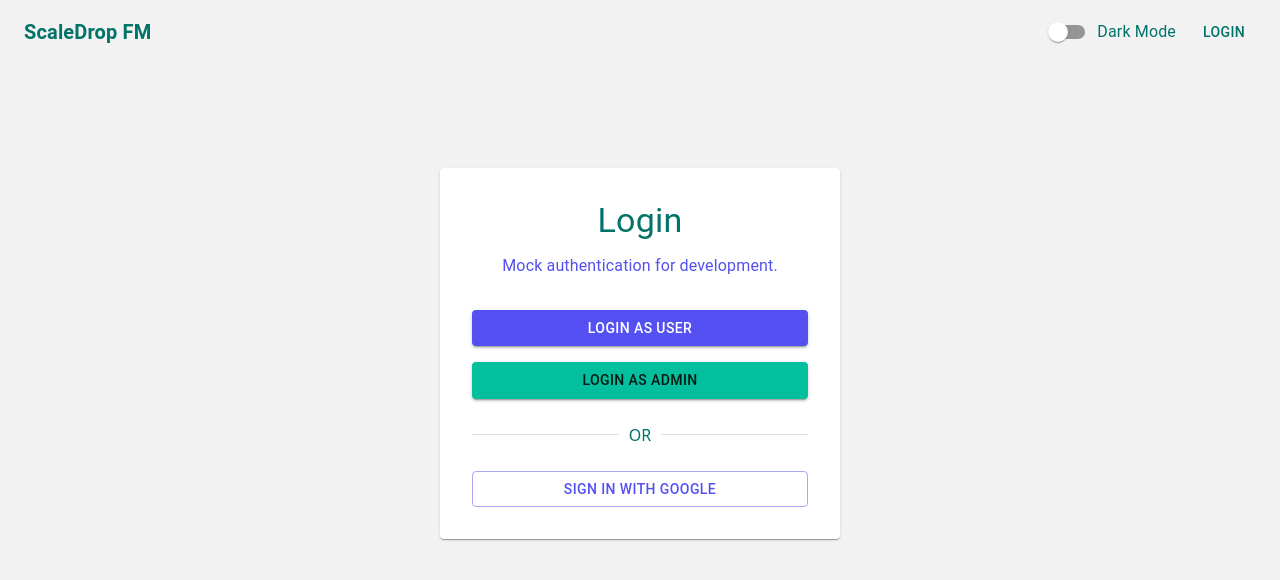
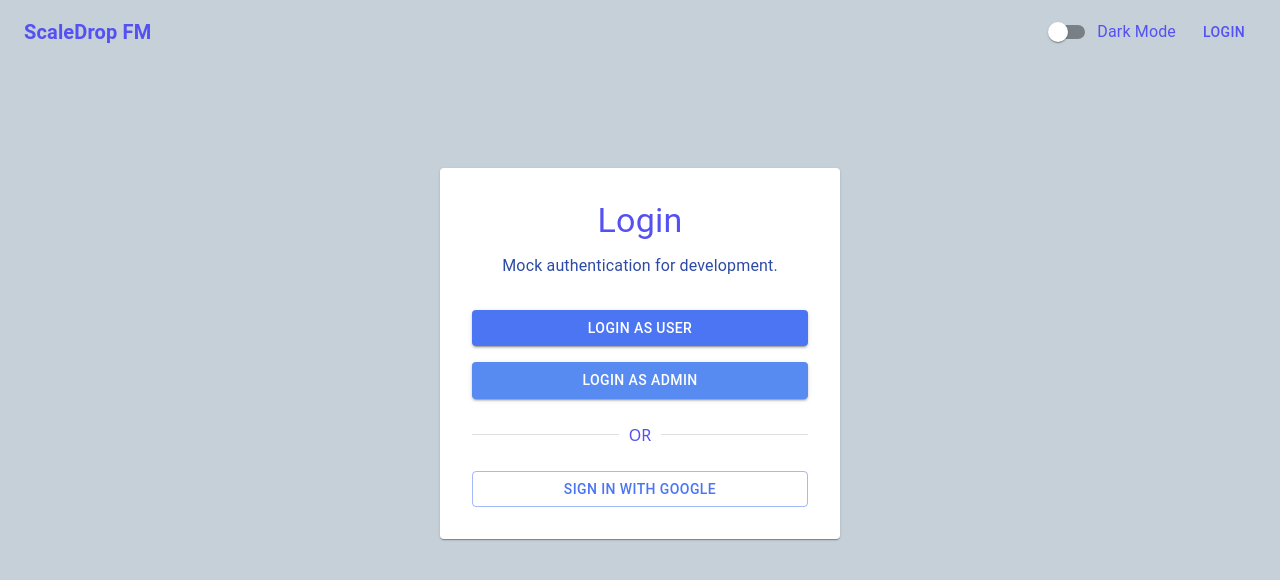
Before and after one commit to Scalabeusze/ScaleDrop, a React (Vite) app in the folder file-manager-app/: page /login in a window 1280 px wide. Shown: the top 580 px of the page. Built offline with nearby package versions, Linux system fonts and the light colour scheme.

Commit message:
Fixed colors

```diff
--- a/file-manager-app/src/components/Shared/DiskUsageBar.jsx
+++ b/file-manager-app/src/components/Shared/DiskUsageBar.jsx
@@ -17,7 +17,6 @@ export const DiskUsageBar = ({ usedBytes = 0 }) => {
         Disk Usage: {formattedUsed} GB / 5 GB
       </Typography>
       <Box sx={{ position: 'relative', width: '100%', height: '70px' }}>
-        {/* We use the viewBox provided by the raw SVG so it scales perfectly into our 400x40 box via preserveAspectRatio */}
         <svg viewBox="0 0 612 710" width="100%" height="100%" preserveAspectRatio="none">
           <defs>
             <linearGradient id="progress-gradient" x1="0%" y1="0%" x2="100%" y2="0%">
--- a/file-manager-app/src/config/theme.js
+++ b/file-manager-app/src/config/theme.js
@@ -3,21 +3,18 @@ import { createTheme } from '@mui/material/styles';
 const lightPalette = {
   mode: 'light',
   primary: {
-    main: '#5550F2',
+    main: '#4B75F2',
   },
   secondary: {
-    main: '#04BF9D',
-  },
-  error: {
-    main: '#F2B33D',
+    main: '#578BF2',
   },
   background: {
-    default: '#F2F2F2',
+    default: '#C5D0D9',
     paper: '#FFFFFF',
   },
   text: {
-    primary: '#027368',
-    secondary: '#5550F2',
+    primary: '#5550F2',
+    secondary: '#2d4ba6',
   },
 };
 
```
